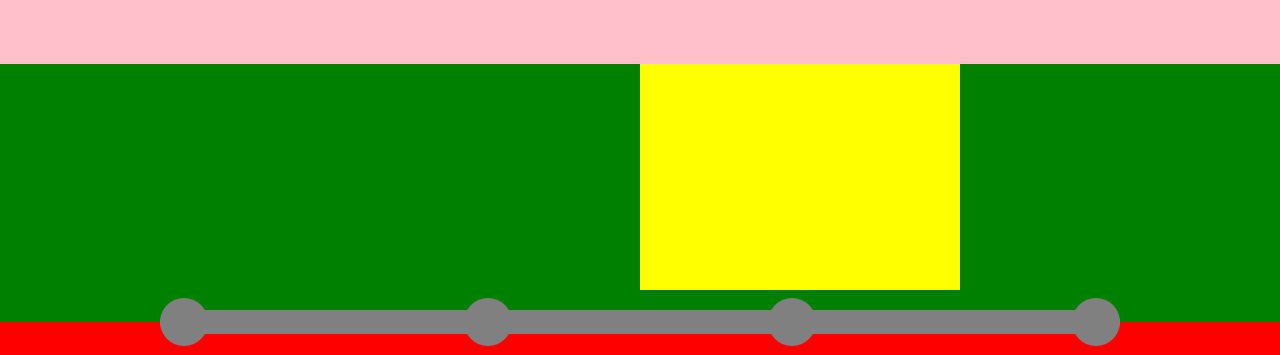
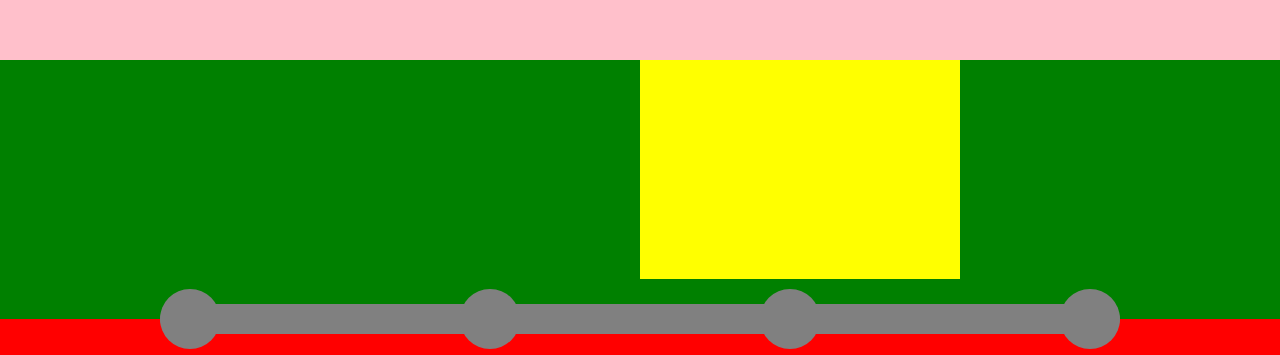
Before and after one commit to Erin-Rose/PhaseFab, a plain HTML site: page index.html in a window 1280 px wide. Shown: the top 355 px of the page. Drawn offline with Linux system fonts and the light colour scheme.

Commit message:
fix villain container height
it went over the bottom of the browser window

```diff
--- a/css/styles.css
+++ b/css/styles.css
@@ -1,10 +1,12 @@
 /* Base HTML stuff */
 
-body {
+body, html {
     width: 100%;
     height: 100%;
     margin: 0;
     padding: 0;
+    box-sizing: border-box;
+    font-size: 20px !important;
 }
 
 .sectionHeading {
@@ -25,14 +27,14 @@ body {
     background-color: pink;
     position: sticky;
     width: 100%;
-    height: 4rem;
+    height: 3rem;
 }
 
 /* Villain Container */
 
 #villainSectionContainer {
     width: 100%;
-    height: calc(100vh - 4rem);
+    height: calc(100vh - 3rem);
 }
 
  /* Project timeline section */
@@ -88,6 +90,7 @@ body {
     align-items: center;
     width: 100%;
     height: 20%;
+    box-sizing: border-box;
     padding-top: 0.75rem;
 }
 
--- a/index.html
+++ b/index.html
@@ -21,10 +21,10 @@
       <div class="timelineItem timelineItemActive"></div>
       <div class="timelineItem"></div>
       <div id="timelineProgressBar">
-        <div class="timelineProgressNode"></div>
-        <div class="timelineProgressNode"></div>
-        <div class="timelineProgressNode"></div>
-        <div class="timelineProgressNode"></div>
+        <div id="timelineProgressNode1" class="timelineProgressNode"></div>
+        <div id="timelineProgressNode2" class="timelineProgressNode"></div>
+        <div id="timelineProgressNode3" class="timelineProgressNode"></div>
+        <div id="timelineProgressNode4" class="timelineProgressNode"></div>
       </div>
     </section>
     <section id="aboutSection">
```
